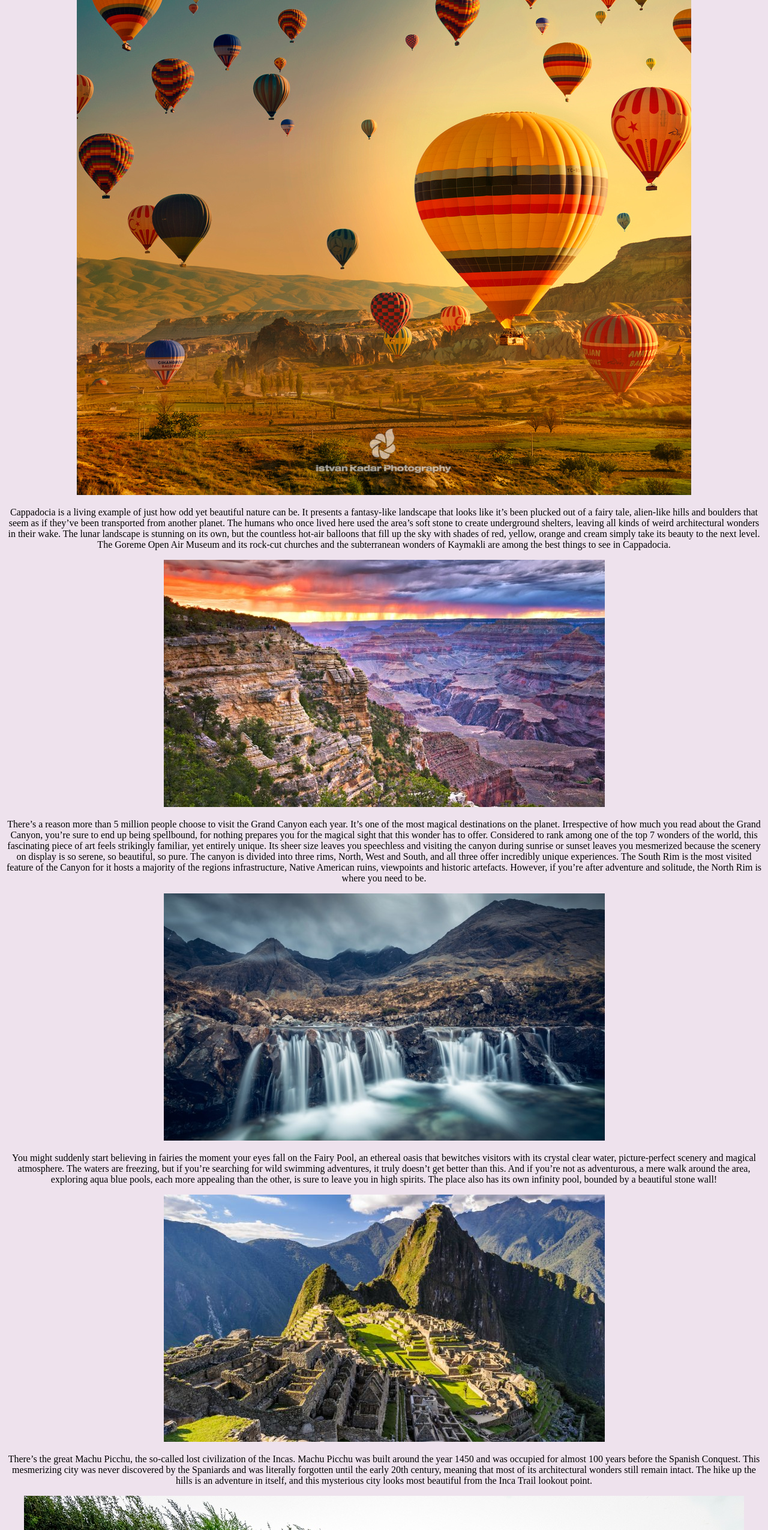
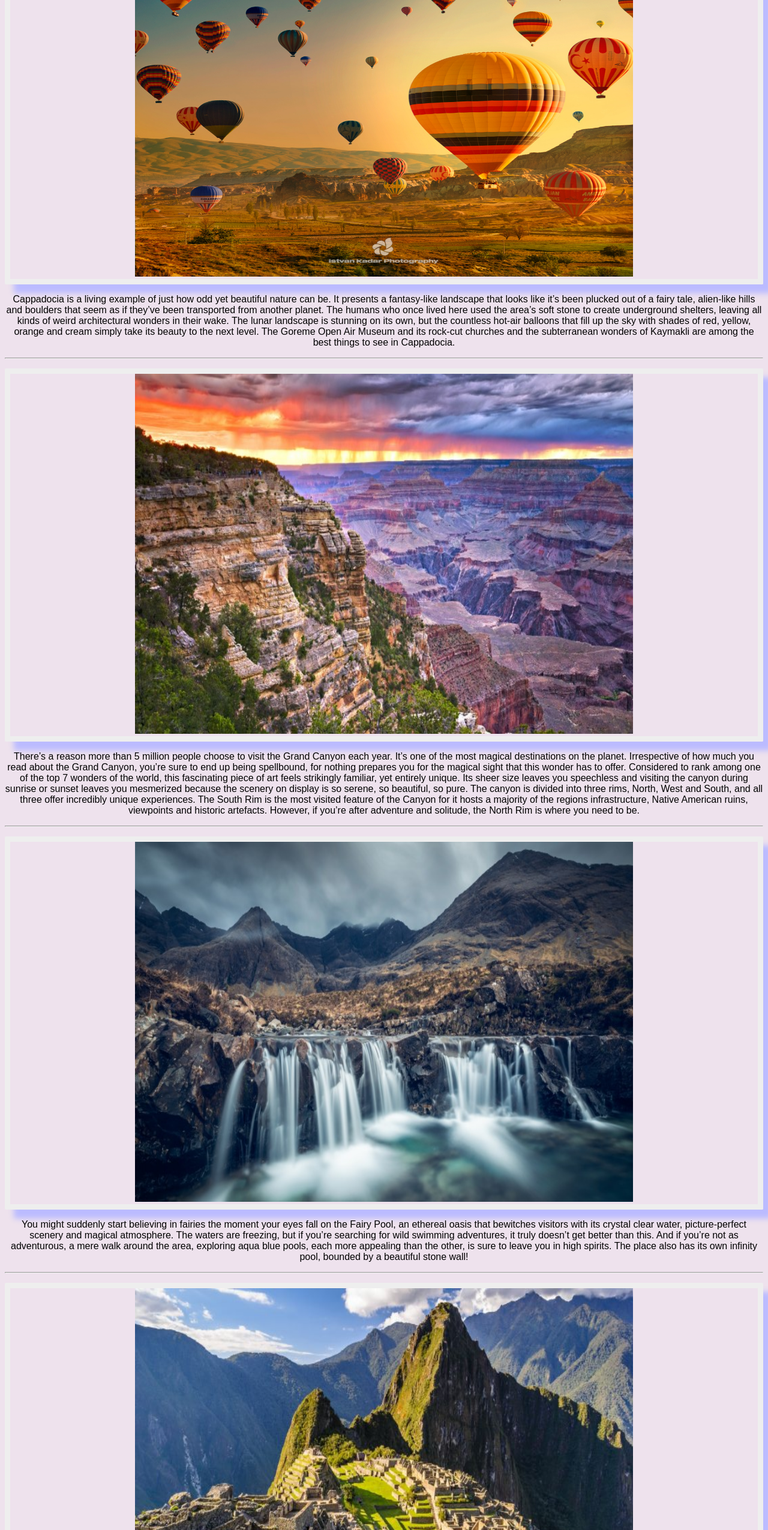
Before and after one commit to Comcast-Round-3-2021-2022/js-assignment-4-html-me-something-salhan12, a website: page index.html in a window 1280 px wide. Shown: the part 250-2800 px from the top of the page at 60% size. Drawn offline with Linux system fonts and the light colour scheme.

Commit message:
updated style

```diff
--- a/index.html
+++ b/index.html
@@ -14,54 +14,76 @@
       <!-- Write your HTML in this file! -->
       <main>
          <article>
-            <img src="Images/Turkey.jpeg" alt="">
+            <p style="font-family: Fantasy; box-shadow: 15px 15px 10px #BBF; border-radius: 2px; border: 9px solid #EEE;">
+            <img src="Images/Turkey.jpeg" alt=""
+            width="830"
+            height="600">
+
             <p>
-
+            <p style="font-family: Fantasy">
          Cappadocia is a living example of just how odd yet beautiful nature can be. It presents a fantasy-like landscape that looks like it’s been plucked out of a fairy tale, alien-like hills and boulders that seem as if they’ve been transported from another planet. The humans who once lived here used the area’s soft stone to create underground shelters, leaving all kinds of weird architectural wonders in their wake. The lunar landscape is stunning on its own, but the countless hot-air balloons that fill up the sky with shades of red, yellow, orange and cream simply take its beauty to the next level. The Goreme Open Air Museum and its rock-cut churches and the subterranean wonders of Kaymakli are among the best things to see in Cappadocia.
+         <hr width=”300″>
             </p>
             <p class="funParagraph" id="testP">
 
             </p>
 
-
-            <img src="Images/Grand Canyon National Park, USA.jpeg" alt="">
-
+            <p style="font-family: Fantasy; box-shadow: 15px 15px 10px #BBF; border-radius: 2px; border: 9px solid #EEE;">
+            <img src="Images/Grand Canyon National Park, USA.jpeg" alt=""
+            width="830"
+            height="600">
             <p>
+            <p style="font-family: Fantasy ">
             There’s a reason more than 5 million people choose to visit the Grand Canyon each year. It’s one of the most magical destinations on the planet. Irrespective of how much you read about the Grand Canyon, you’re sure to end up being spellbound, for nothing prepares you for the magical sight that this wonder has to offer. Considered to rank among one of the top 7 wonders of the world, this fascinating piece of art feels strikingly familiar, yet entirely unique. Its sheer size leaves you speechless and visiting the canyon during sunrise or sunset leaves you mesmerized because the scenery on display is so serene, so beautiful, so pure. The canyon is divided into three rims, North, West and South, and all three offer incredibly unique experiences. The South Rim is the most visited feature of the Canyon for it hosts a majority of the regions infrastructure, Native American ruins, viewpoints and historic artefacts. However, if you’re after adventure and solitude, the North Rim is where you need to be.
             </p>
-
+            <hr width=”300″>
 
            <p>
-           <img src="Images/The fairy Pools. Isle of Skye, Scotland.jpeg" alt="">
-           </p>
+            <p style="font-family: Fantasy; box-shadow: 15px 15px 10px #BBF; border-radius: 2px; border: 9px solid #EEE;">
+           <img src="Images/The fairy Pools. Isle of Skye, Scotland.jpeg" alt=""
+           width="830"
+           height="600">
+         </p>
 
            <p>
+            <p style="font-family: Fantasy ">
             You might suddenly start believing in fairies the moment your eyes fall on the Fairy Pool, an ethereal oasis that bewitches visitors with its crystal clear water, picture-perfect scenery and magical atmosphere. The waters are freezing, but if you’re searching for wild swimming adventures, it truly doesn’t get better than this. And if you’re not as adventurous, a mere walk around the area, exploring aqua blue pools, each more appealing than the other, is sure to leave you in high spirits. The place also has its own infinity pool, bounded by a beautiful stone wall!
            </p>
+           <hr width=”300″>
 
            <p>
-            <img src="Images/Machu Picchu, Peru.jpeg" alt="">
-           </p>
+            <p style="font-family: Fantasy; box-shadow: 15px 15px 10px #BBF; border-radius: 2px; border: 9px solid #EEE;">
+            <img src="Images/Machu Picchu, Peru.jpeg" alt=""
+            width="830"
+            height="600">
+         </p>
 
          <p>
+         <p style="font-family: Fantasy ">
           There’s the great Machu Picchu, the so-called lost civilization of the Incas. Machu Picchu was built around the year 1450 and was occupied for almost 100 years before the Spanish Conquest. This mesmerizing city was never discovered by the Spaniards and was literally forgotten until the early 20th century, meaning that most of its architectural wonders still remain intact. The hike up the hills is an adventure in itself, and this mysterious city looks most beautiful from the Inca Trail lookout point.
          </p>
-
+         <hr width=”300″>
 
          <p>
-          <img src="Images/Hobbiton New Zealand.jpeg" alt="">
+            <p style="font-family: Fantasy; box-shadow: 15px 15px 10px #BBF; border-radius: 3px; border: 10px solid #EEE;">
+          <img src="Images/Hobbiton New Zealand.jpeg" alt=""
+          width="830"
+          height="600">
         </p>
 
 
 
 
          <p>
+            <p style="font-family: Fantasy ">
             Lastly, one of the most photogenic places in New Zealand is actually a movie set — Hobbiton, from the popular ‘Lord of the Rings’ series! Hobbiton village was filmed on green farmlands in the North Island of New Zealand, and fans will be thrilled to know that they’ve kept the entire movie set from the Shire intact for people to tour. The current Shire movie set you see today has 44 hobbit homes, farms, and gardens, and covers 5 hectares (12 acres)!
          </p>
 
+         <hr width=”300″>
 
          <p>
-            Each of these places leave you speechless with their beauty, mystery and ingenuity, making you wonder just how many secrets this beautiful planet still has in store for us. Exploring the most beautiful places in the world is a time-consuming affair, for there are so many destinations that could make your list, but each experience is sure to be incredible, fascinating and extremely rewarding. I personally can not wait to visit these places! Especially, The Hobbiton as I am a huge fan of The Lord Of The Rings/The Hobbit Movies.
+            <p style= "font-size: larger; font-family: 'Times New Roman', Times, serif;">
+         Each of these places leave you speechless with their beauty, mystery and ingenuity, making you wonder just how many secrets this beautiful planet still has in store for us. Exploring the most beautiful places in the world is a time-consuming affair, for there are so many destinations that could make your list, but each experience is sure to be incredible, fascinating and extremely rewarding. I personally can not wait to visit these places! Especially, The Hobbiton as I am a huge fan of The Lord Of The Rings/The Hobbit Movies.
          </p>
 
          </article>
--- a/styles.css
+++ b/styles.css
@@ -6,6 +6,9 @@ body{
 #mainHeading{
 
     color: red;
+    font-size: xx-large;
+    font-family: Brush Script MT;
+
 }
 .funParagraph{
     color: green;
```
